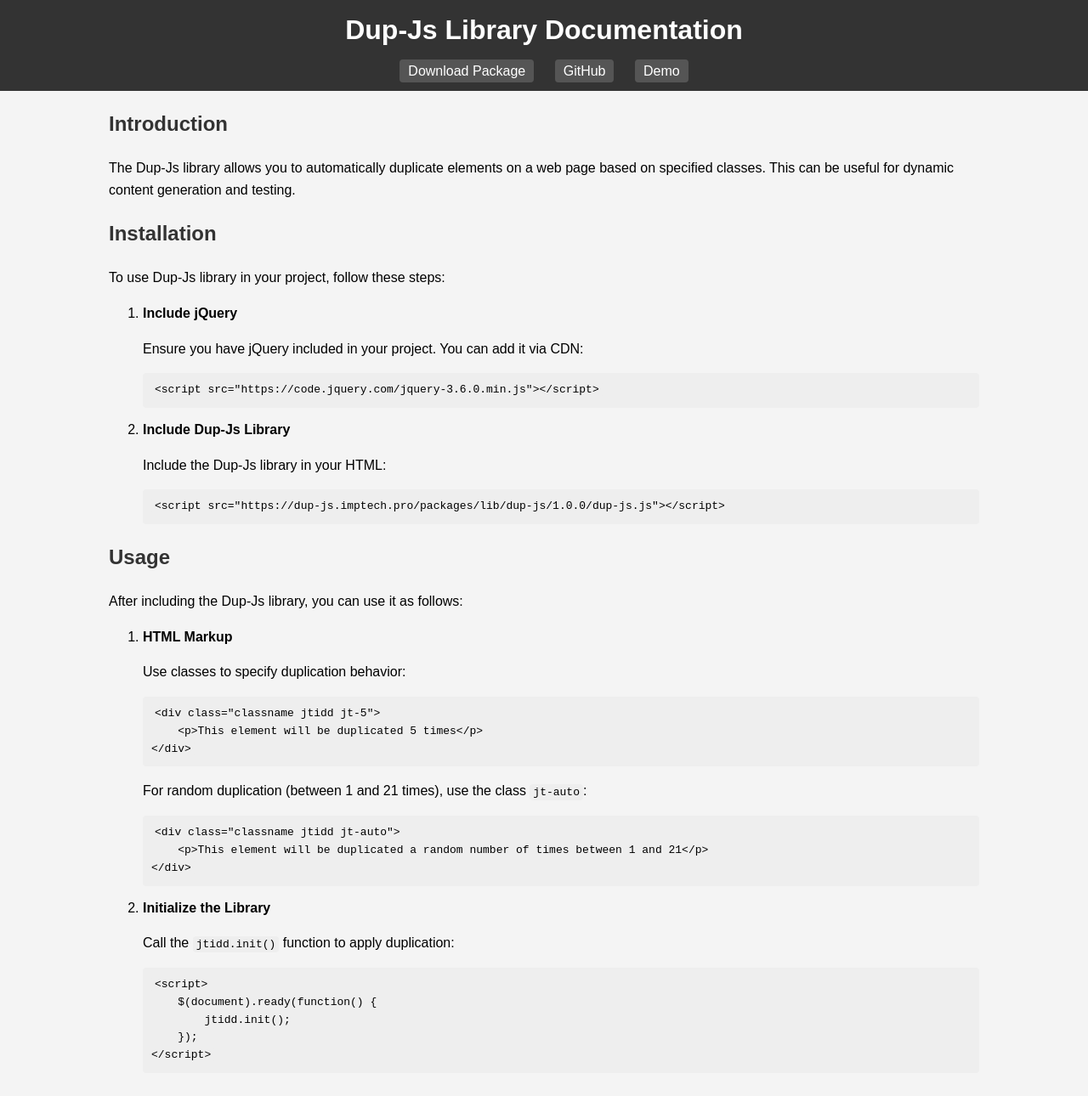
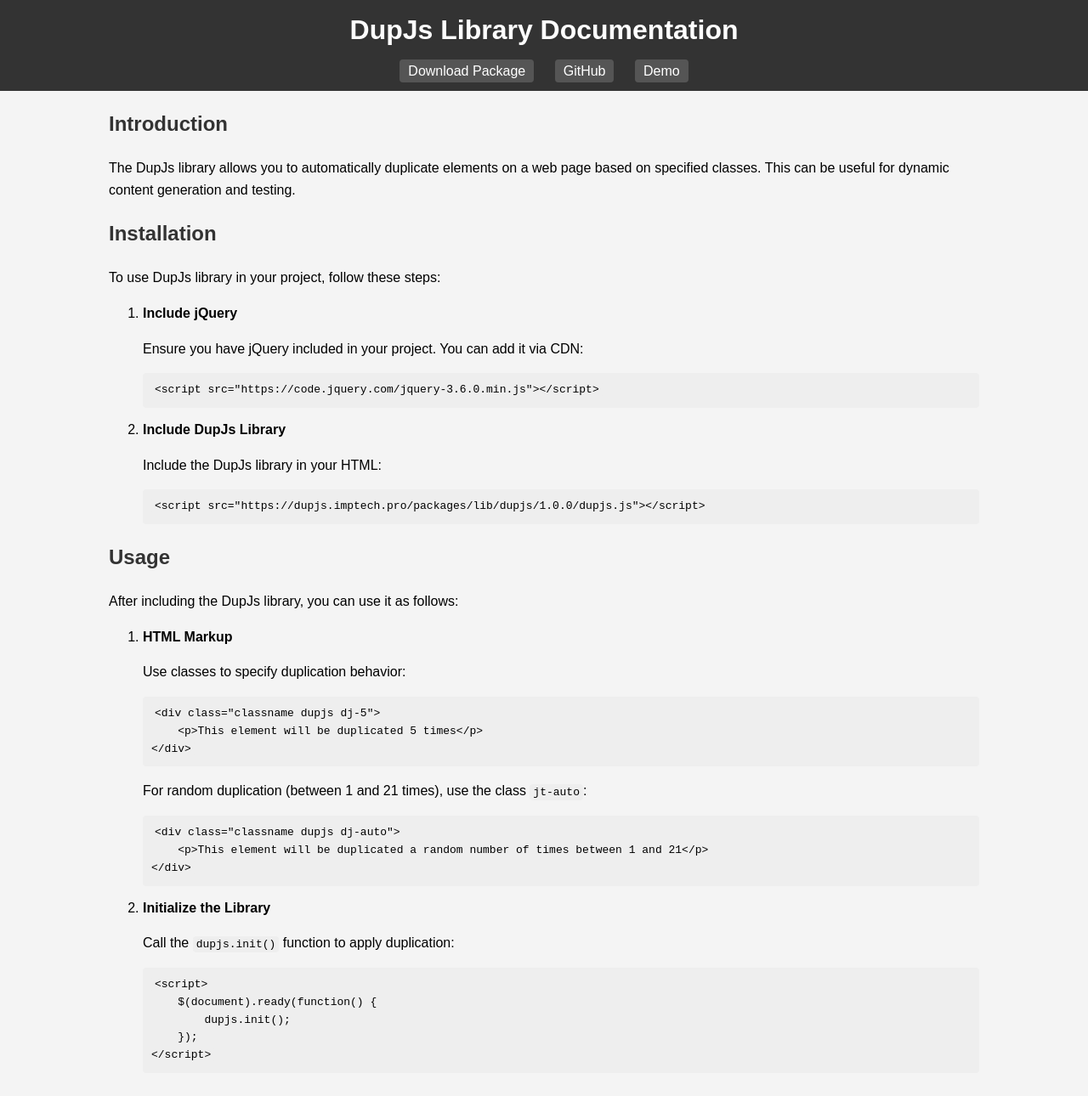
Before and after one commit to huanth/dupjs-library, a plain HTML site: page docs/index.html in a window 1280 px wide. Shown: the top 1290 px of the page at 85% size. Drawn offline with Linux system fonts and the light colour scheme; a script that the page names is missing.

Commit message:
Update index.html

```diff
--- a/docs/index.html
+++ b/docs/index.html
@@ -4,20 +4,20 @@
 <head>
     <meta charset="UTF-8">
     <meta name="viewport" content="width=device-width, initial-scale=1.0">
-    <meta name="description" content="Dup-Js Library Documentation - A library for automatically duplicating elements on a web page based on specified classes.">
-    <meta name="keywords" content="JTIDD, JavaScript library, duplication, jQuery, web development">
-    <meta name="author" content="Jtidd">
-    <meta property="og:title" content="Dup-Js Library Documentation">
-    <meta property="og:description" content="Dup-Js Library for automatically duplicating elements based on specified classes.">
-    <meta property="og:image" content="./assets/images/dup-js.png">
-    <meta property="og:url" content="./assets/images/dup-js.png">
+    <meta name="description" content="DupJs Library Documentation - A library for automatically duplicating elements on a web page based on specified classes.">
+    <meta name="keywords" content="DupJs, JavaScript library, duplication, jQuery, web development">
+    <meta name="author" content="DupJs">
+    <meta property="og:title" content="DupJs Library Documentation">
+    <meta property="og:description" content="DupJs Library for automatically duplicating elements based on specified classes.">
+    <meta property="og:image" content="./assets/images/dupjs.png">
+    <meta property="og:url" content="./assets/images/dupjs.png">
     <meta property="og:type" content="website">
     <meta name="twitter:card" content="summary_large_image">
-    <meta name="twitter:title" content="Dup-Js Library Documentation">
-    <meta name="twitter:description" content="Dup-Js Library for automatically duplicating elements based on specified classes.">
-    <meta name="twitter:image" content="./assets/images/dup-js.png">
+    <meta name="twitter:title" content="DupJs Library Documentation">
+    <meta name="twitter:description" content="DupJs Library for automatically duplicating elements based on specified classes.">
+    <meta name="twitter:image" content="./assets/images/dupjs.png">
     <link rel="icon" href="./assets/images/dup-js.ico" type="image/x-icon">
-    <title>Dup-Js Library Documentation</title>
+    <title>DupJs Library Documentation</title>
     <link rel="stylesheet" href="https://cdnjs.cloudflare.com/ajax/libs/font-awesome/6.0.0-beta3/css/all.min.css">
     <script async src="https://pagead2.googlesyndication.com/pagead/js/adsbygoogle.js?client=ca-pub-1486737668365116"
         crossorigin="anonymous"></script>
@@ -104,10 +104,10 @@
 <body>
 
     <header>
-        <h1>Dup-Js Library Documentation</h1>
+        <h1>DupJs Library Documentation</h1>
         <nav>
-            <a href="https://dup-js.imptech.pro/packages/lib/jtidd/1.0.0/jtidd.js" target="_blank">Download Package</a>
-            <a href="https://github.com/huanth/jtidd-library" target="_blank">GitHub</a>
+            <a href="https://dupjs.imptech.pro/packages/lib/dupjs/1.0.0/dupjs.js" target="_blank">Download Package</a>
+            <a href="https://github.com/huanth/dupjs-library" target="_blank">GitHub</a>
             <a href="https://jsfiddle.net/huanth/9km7grwt/1/" target="_blank">Demo</a>
         </nav>
     </header>
@@ -115,12 +115,12 @@
     <div class="container">
         <section>
             <h2>Introduction</h2>
-            <p>The Dup-Js library allows you to automatically duplicate elements on a web page based on specified classes. This can be useful for dynamic content generation and testing.</p>
+            <p>The DupJs library allows you to automatically duplicate elements on a web page based on specified classes. This can be useful for dynamic content generation and testing.</p>
         </section>
 
         <section>
             <h2>Installation</h2>
-            <p>To use Dup-Js library in your project, follow these steps:</p>
+            <p>To use DupJs library in your project, follow these steps:</p>
             <ol>
                 <li>
                     <strong>Include jQuery</strong>
@@ -128,34 +128,34 @@
                     <pre><code>&lt;script src="https://code.jquery.com/jquery-3.6.0.min.js"&gt;&lt;/script&gt;</code></pre>
                 </li>
                 <li>
-                    <strong>Include Dup-Js Library</strong>
-                    <p>Include the Dup-Js library in your HTML:</p>
-                    <pre><code>&lt;script src="https://dup-js.imptech.pro/packages/lib/dup-js/1.0.0/dup-js.js"&gt;&lt;/script&gt;</code></pre>
+                    <strong>Include DupJs Library</strong>
+                    <p>Include the DupJs library in your HTML:</p>
+                    <pre><code>&lt;script src="https://dupjs.imptech.pro/packages/lib/dupjs/1.0.0/dupjs.js"&gt;&lt;/script&gt;</code></pre>
                 </li>
             </ol>
         </section>
 
         <section>
             <h2>Usage</h2>
-            <p>After including the Dup-Js library, you can use it as follows:</p>
+            <p>After including the DupJs library, you can use it as follows:</p>
             <ol>
                 <li>
                     <strong>HTML Markup</strong>
                     <p>Use classes to specify duplication behavior:</p>
-                    <pre><code>&lt;div class="classname jtidd jt-5"&gt;
+                    <pre><code>&lt;div class="classname dupjs dj-5"&gt;
     &lt;p&gt;This element will be duplicated 5 times&lt;/p&gt;
 &lt;/div&gt;</code></pre>
                     <p>For random duplication (between 1 and 21 times), use the class <code>jt-auto</code>:</p>
-                    <pre><code>&lt;div class="classname jtidd jt-auto"&gt;
+                    <pre><code>&lt;div class="classname dupjs dj-auto"&gt;
     &lt;p&gt;This element will be duplicated a random number of times between 1 and 21&lt;/p&gt;
 &lt;/div&gt;</code></pre>
                 </li>
                 <li>
                     <strong>Initialize the Library</strong>
-                    <p>Call the <code>jtidd.init()</code> function to apply duplication:</p>
+                    <p>Call the <code>dupjs.init()</code> function to apply duplication:</p>
                     <pre><code>&lt;script&gt;
     $(document).ready(function() {
-        jtidd.init();
+        dupjs.init();
     });
 &lt;/script&gt;</code></pre>
                 </li>
@@ -164,19 +164,19 @@
 
         <section>
             <h2>Examples</h2>
-            <p>Here are some examples of how you can use Dup-Js library:</p>
-            <pre><code>&lt;div class="jtidd jt-3"&gt;
+            <p>Here are some examples of how you can use DupJs library:</p>
+            <pre><code>&lt;div class="dupjs dj-3"&gt;
     &lt;p&gt;This element will be duplicated 3 times&lt;/p&gt;
 &lt;/div&gt;
 
-&lt;div class="jtidd jt-auto"&gt;
+&lt;div class="dupjs dj-auto"&gt;
     &lt;p&gt;This element will be duplicated a random number of times between 1 and 21&lt;/p&gt;
 &lt;/div&gt;</code></pre>
         </section>
 
         <section>
             <h2>Notes</h2>
-            <p>Ensure that jQuery is loaded before the Dup-Js library to avoid any errors.</p>
+            <p>Ensure that jQuery is loaded before the DupJs library to avoid any errors.</p>
         </section>
 
         <section>
@@ -187,7 +187,7 @@
     </div>
 
     <footer>
-        <p>&copy; 2024 Dup-Js Library. All rights reserved.</p>
+        <p>&copy; 2024 DupJs Library. All rights reserved.</p>
     </footer>
 
 </body>
```
